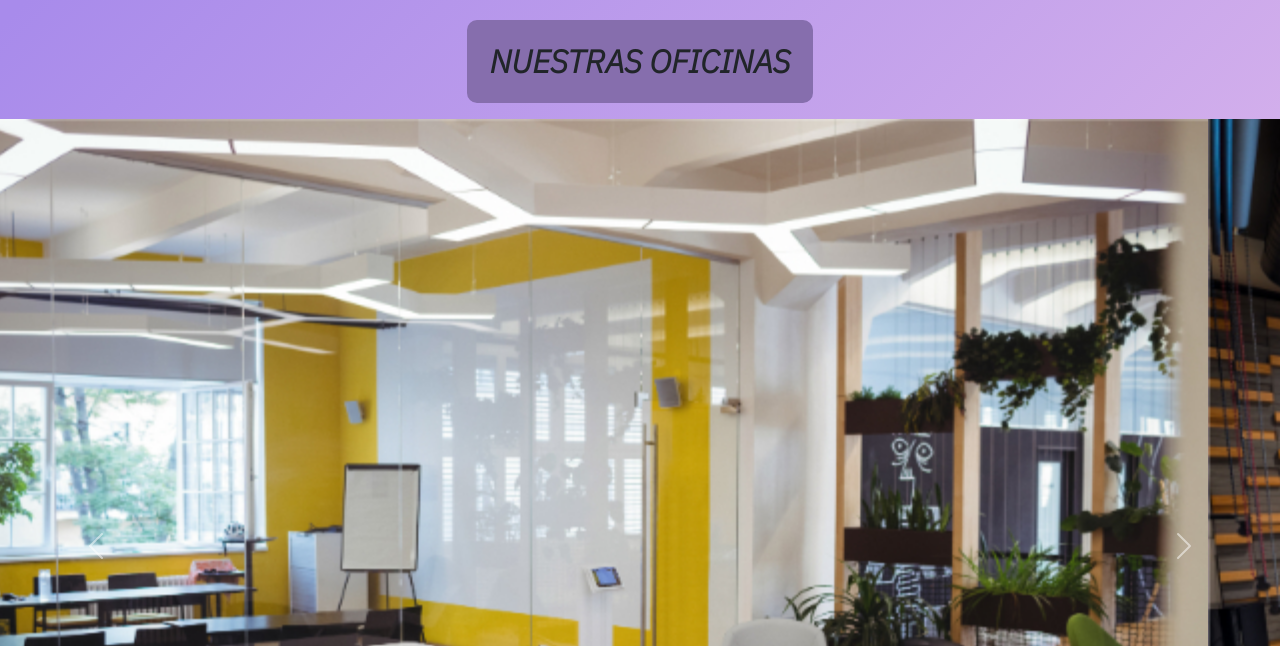
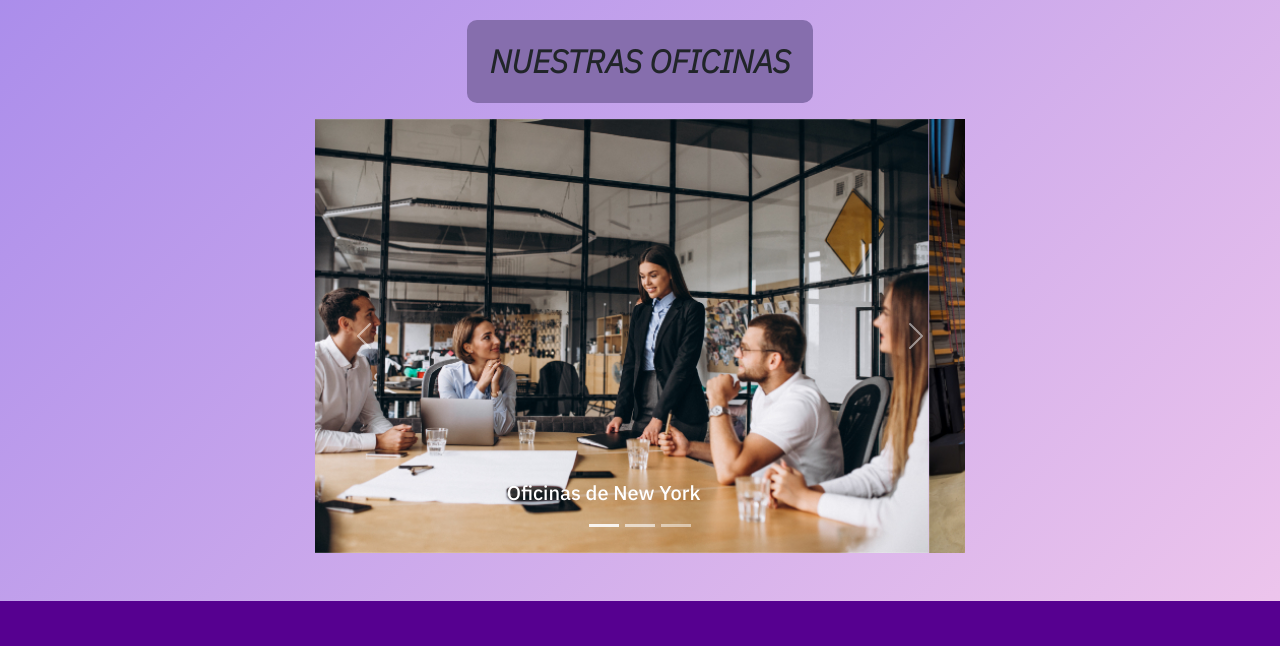
Before and after one commit to Telayna-I/Proyecto-Final-CoderHouse, a website: page sobrenosotros.html in a window 1280 px wide. Shown: the part 890-1536 px from the top of the page. Drawn offline with nearby package versions, Linux system fonts and the light colour scheme.

Commit message:
carusel andando

```diff
--- a/sobrenosotros.html
+++ b/sobrenosotros.html
@@ -96,7 +96,7 @@
 
     <section class="imagenes-sucursales">
         <h2 class="h2-image">Nuestras Oficinas</h2>
-        <div id="carouselExampleCaptions" class="carousel slide" data-bs-ride="carousel">
+        <div id="carouselExampleCaptions" class="carousel slide maxwd" data-bs-ride="carousel">
             <div class="carousel-indicators">
                 <button type="button" data-bs-target="#carouselExampleCaptions" data-bs-slide-to="0" class="active" aria-current="true" aria-label="Slide 1"></button>
                 <button type="button" data-bs-target="#carouselExampleCaptions" data-bs-slide-to="1" aria-label="Slide 2"></button>
@@ -104,7 +104,7 @@
             </div>
             <div class="carousel-inner">
                 <div class="carousel-item active">
-                    <img src="assets/Río.jpg" class="d-block w-100" alt="oficinas-usa">
+                    <img src="assets/New-York.jpg" class="d-block w-100" alt="oficinas-usa">
                     <div class="carousel-caption d-none d-md-block">
                         <h5>Oficinas de New York</h5>
                     </div>
```
Also changed, not shown: assets/footer.png (added), assets/header.png (added).
